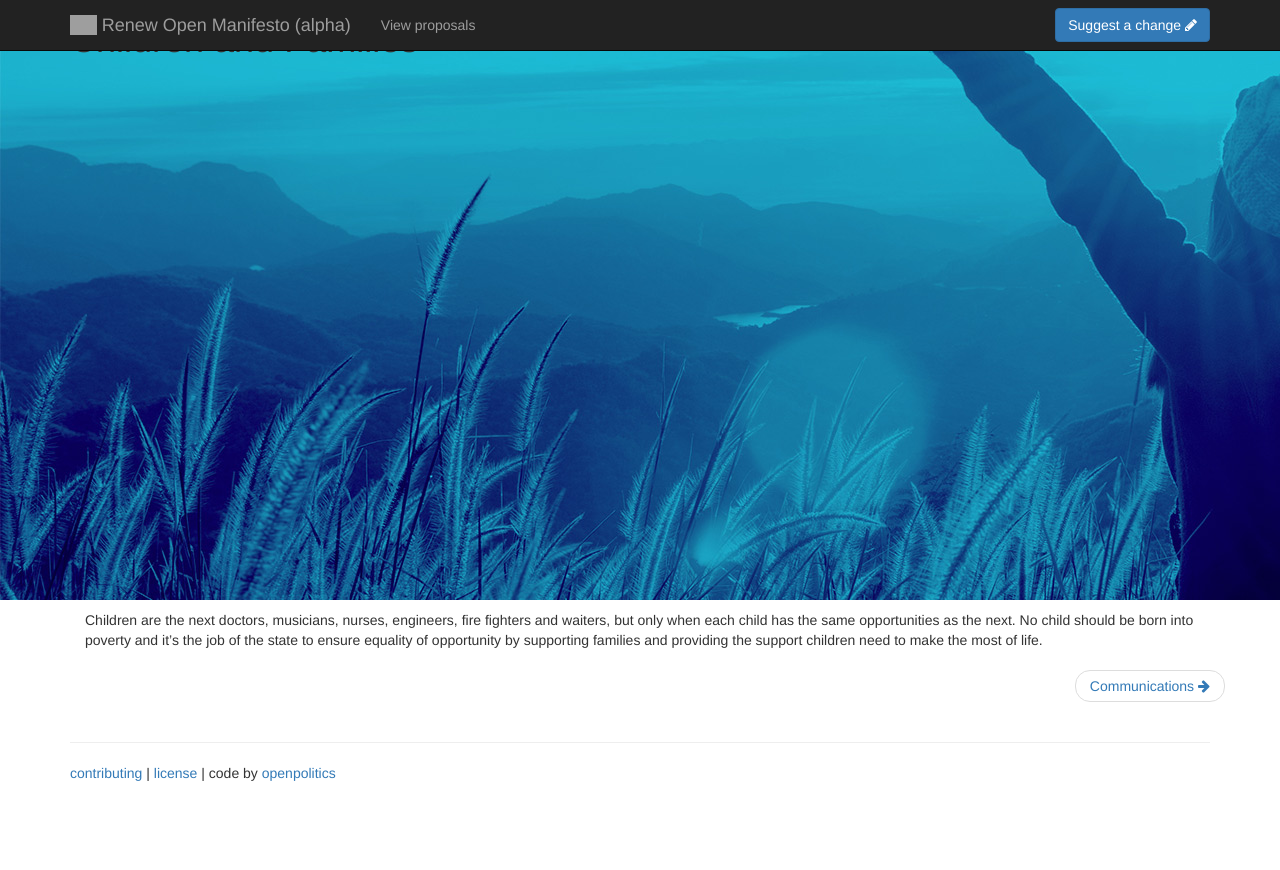
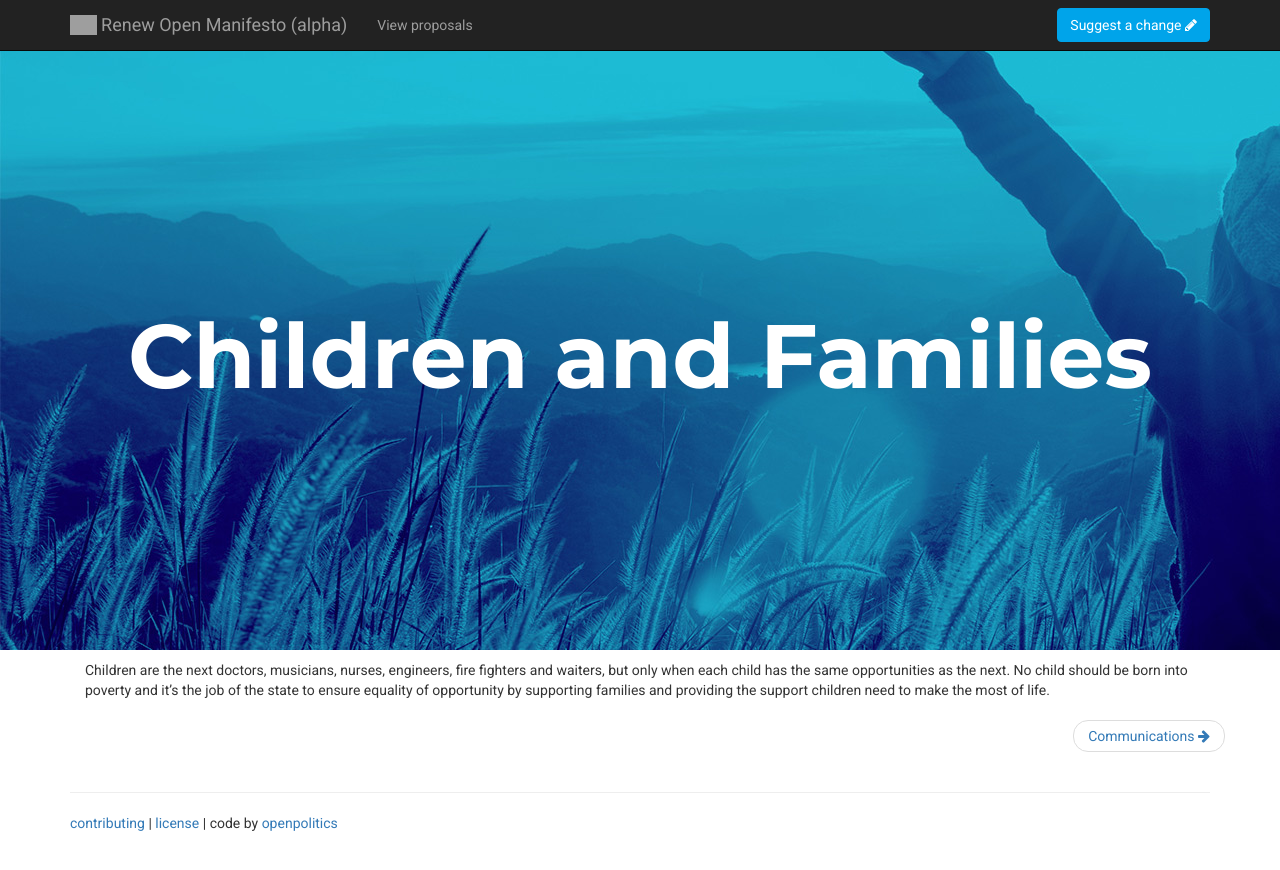
Before and after one commit to Renewparty/renew-manifesto, a Jekyll site: the page built from policies/children-and-families.md, in a window 1280 px wide. Shown: the top 870 px of the page. Built offline with Jekyll 4.4.1, drawn with Linux system fonts in a browser that asks for light colours; grey boxes are pictures that could not be loaded.

Commit message:
fix baseurl paths for css and other links

```diff
--- a/_config.yml
+++ b/_config.yml
@@ -12,7 +12,7 @@ exclude: ["vendor"]
 markdown: kramdown
 kramdown:
   auto_ids: true
-baseurl: "/"
+baseurl: ""
 
 defaults:
 -
--- a/_layouts/policy.html
+++ b/_layouts/policy.html
@@ -34,13 +34,13 @@ layout: root
 
   <ul class='pager'>
     {% if previous_page %}
-      <li class='previous'><a href='{{site.baseurl}}{{ previous_page.url }}'>
+      <li class='previous'><a href='{{site.baseurl}}/{{ previous_page.url }}'>
         <i class="fa fa-arrow-left"></i>
         {{ previous_page.title }}
       </a></li>
     {% endif %}
     {% if next_page %}
-      <li class='next'><a href='{{site.baseurl}}{{ next_page.url }}'>
+      <li class='next'><a href='{{site.baseurl}}/{{ next_page.url }}'>
         {{ next_page.title }}
         <i class="fa fa-arrow-right"></i>
       </a></li>
--- a/_layouts/root.html
+++ b/_layouts/root.html
@@ -8,7 +8,7 @@
     <link href="https://maxcdn.bootstrapcdn.com/font-awesome/4.7.0/css/font-awesome.min.css" rel="stylesheet" integrity="sha384-wvfXpqpZZVQGK6TAh5PVlGOfQNHSoD2xbE+QkPxCAFlNEevoEH3Sl0sibVcOQVnN" crossorigin="anonymous">
 	  <link href="https://fonts.googleapis.com/css?family=Montserrat:400,700,800&display=swap" rel="stylesheet">
 	  <link href="https://fonts.googleapis.com/css?family=Roboto:400,700&display=swap" rel="stylesheet">
-	   <link rel="stylesheet" type="text/css" href="{{site.baseurl}}css/style.css"/>
+	   <link rel="stylesheet" type="text/css" href="{{site.baseurl}}/css/style.css"/>
 
   </head>
   <body>
@@ -16,7 +16,7 @@
     <div class="navbar navbar-inverse navbar-fixed-top">
       <div class="container">
         <div class="navbar-header">
-          <a class="navbar-brand" href="{{site.baseurl}}">
+          <a class="navbar-brand" href="{{site.baseurl}}/">
 			  <img alt="logo" height="20" style="vertical-align: text-bottom; display: inline-block" src="https://d3n8a8pro7vhmx.cloudfront.net/themes/5bd7118845de94fa6d260ab1/attachments/original/1550489421/renew-logo-white.png">
            {{site.name}}
           </a>
@@ -49,8 +49,8 @@
     <div class="container">
       <footer>
         <hr/>
-        <a href="{{site.baseurl}}contributing.html">contributing</a> |
-        <a href="{{site.baseurl}}license.html">license</a> |
+        <a href="{{site.baseurl}}/contributing.html">contributing</a> |
+        <a href="{{site.baseurl}}/license.html">license</a> |
         code by <a href="https://openpolitics.org.uk">openpolitics</a>
       </footer>
     </div>
```
